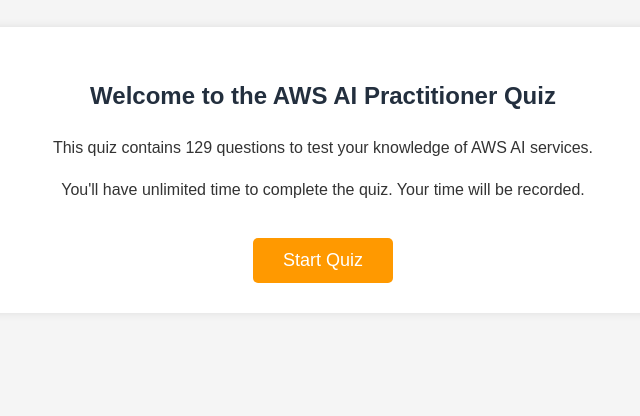
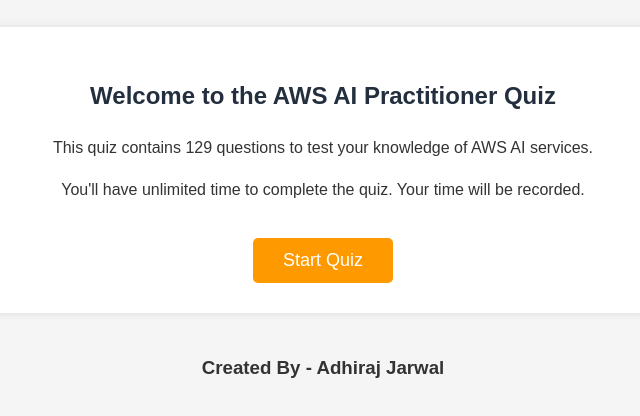
Before and after one commit to AdhiJarwal/AWS-AI-Practitioner-Quiz, a plain HTML site: page index.html in a window 1280 px wide. Shown: the part 108-524 px from the top of the page, without its empty margins (317-957 px from the left). Drawn offline with Linux system fonts and the light colour scheme.

Commit message:
Updated index.html with tag

```diff
--- a/index.html
+++ b/index.html
@@ -18,6 +18,8 @@
         <p>You'll have unlimited time to complete the quiz. Your time will be recorded.</p>
         <button id="start-btn" class="start-btn">Start Quiz</button>
     </div>
+
+    <h3 style="text-align: center; margin-top: 40px;">Created By - Adhiraj Jarwal</h3>
 
     <!-- Quiz Container - Initially Hidden -->
     <div id="quiz-container" class="quiz-container" style="display: none;">
```
